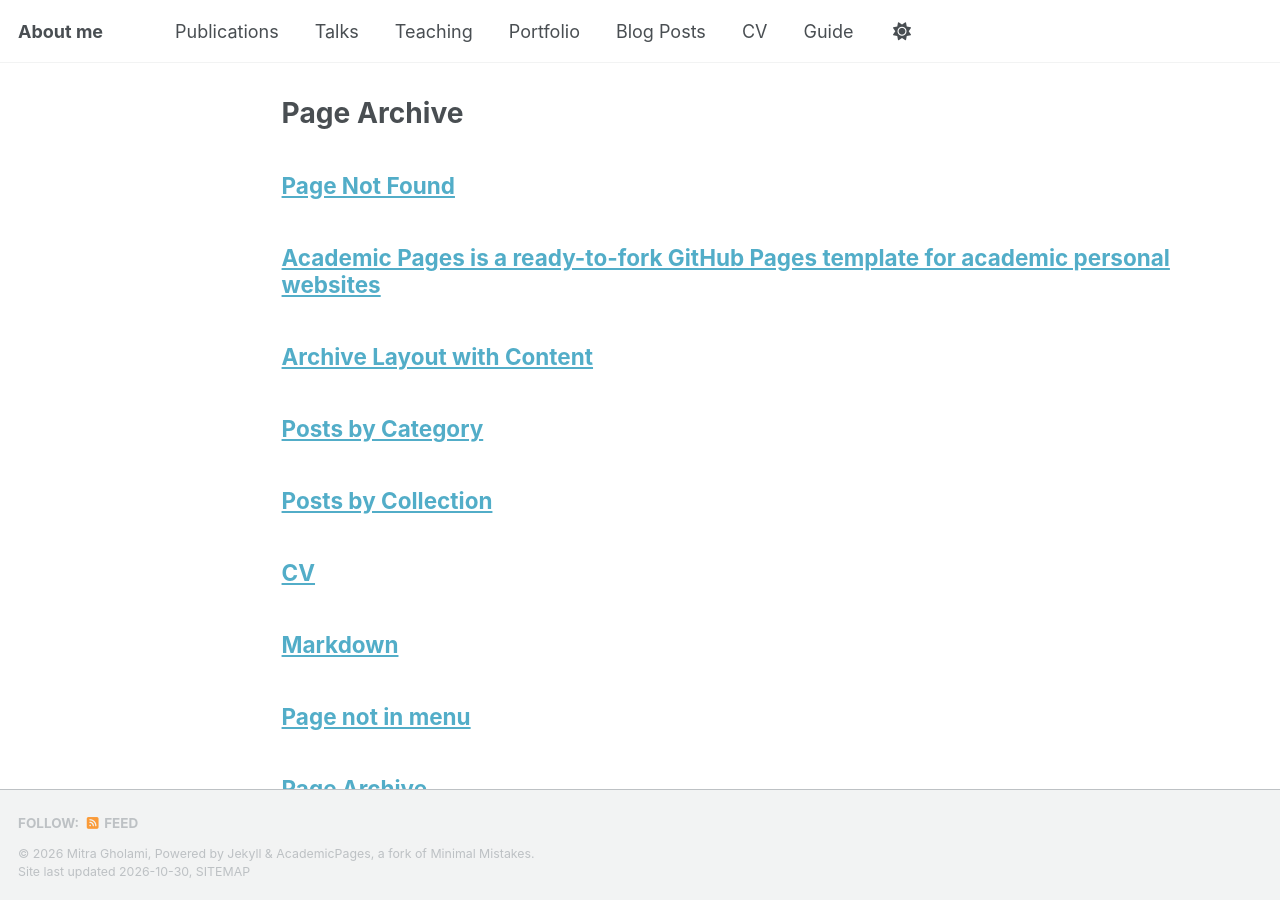
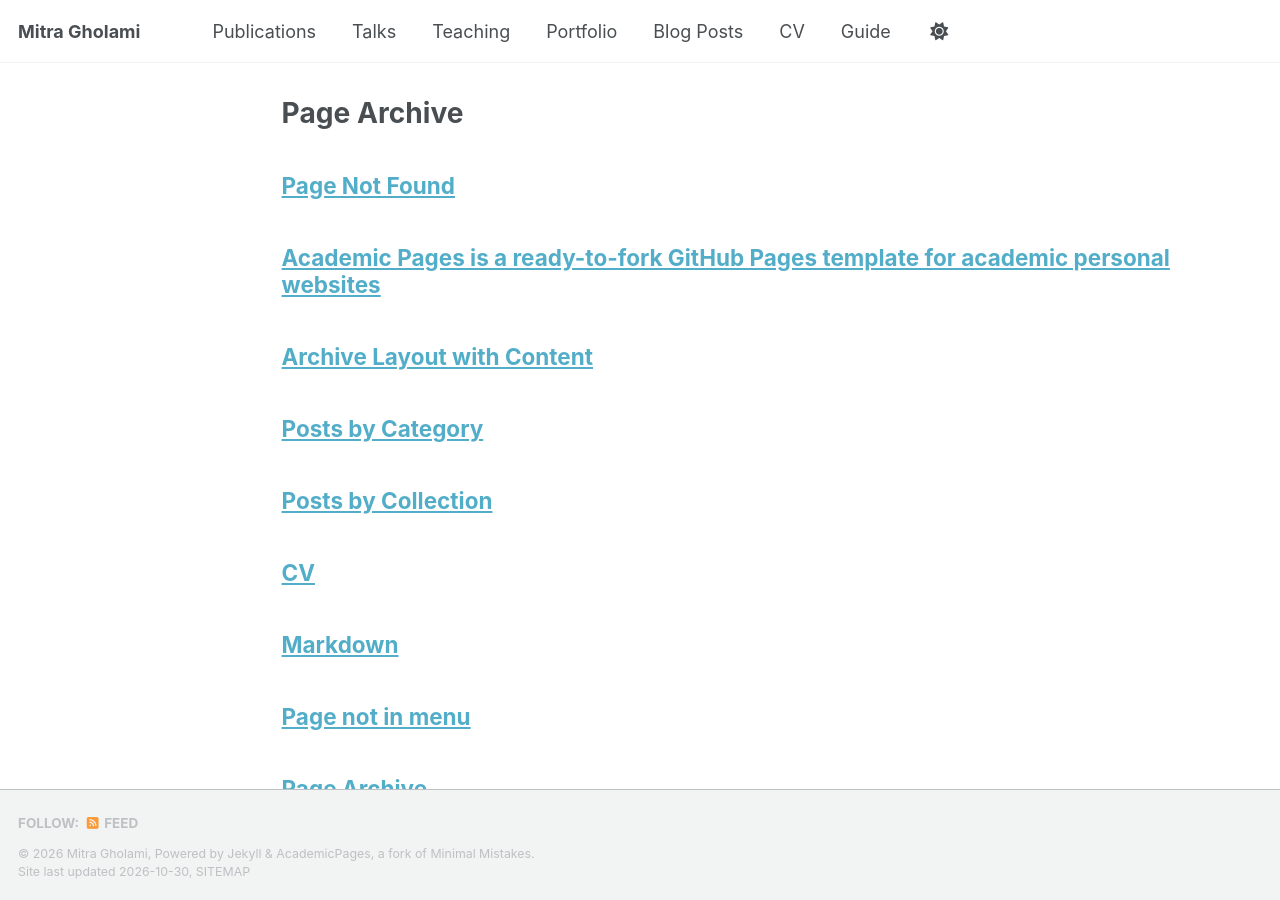
Before and after one commit to mitra-gholami/mitra-gholami.github.io, a Jekyll site: the page built from _pages/page-archive.html, in a window 1280 px wide and 900 px high. Built offline with Jekyll 4.4.1, drawn with Linux system fonts in a browser that asks for light colours; a script bundle is joined from its source files by our own code; a style sheet for code colours, icons or effects is not loaded.

Commit message:
Update _config.yml

```diff
--- a/_config.yml
+++ b/_config.yml
@@ -9,7 +9,7 @@
 # Basic Site Settings
 locale                   : "en-US"
 site_theme               : "default" # The available themes options are "default", "air", "sunrise", "mint", "dirt" and "contrast"
-title                    : "About me"
+title                    : "Mitra Gholami"
 title_separator          : "-"
 name                     : &name "Mitra Gholami"
 description              : &description "Research profile"
@@ -23,7 +23,7 @@ repository               : "mitra-gholami/mitra-gholami.github.io"
 author:
   # Biographic information
   avatar           : "mitra-gholami.jpg"
-  name             : "Mitra Gholami"
+  name             : "About me"
   pronouns         : #"she/her"
   bio              : "I am a research assistant in the Psycho-/Neurolinguistics and Pragmatics group at the University of Osnabrück. "
   location         : "Osnabrück, Germany"
```
